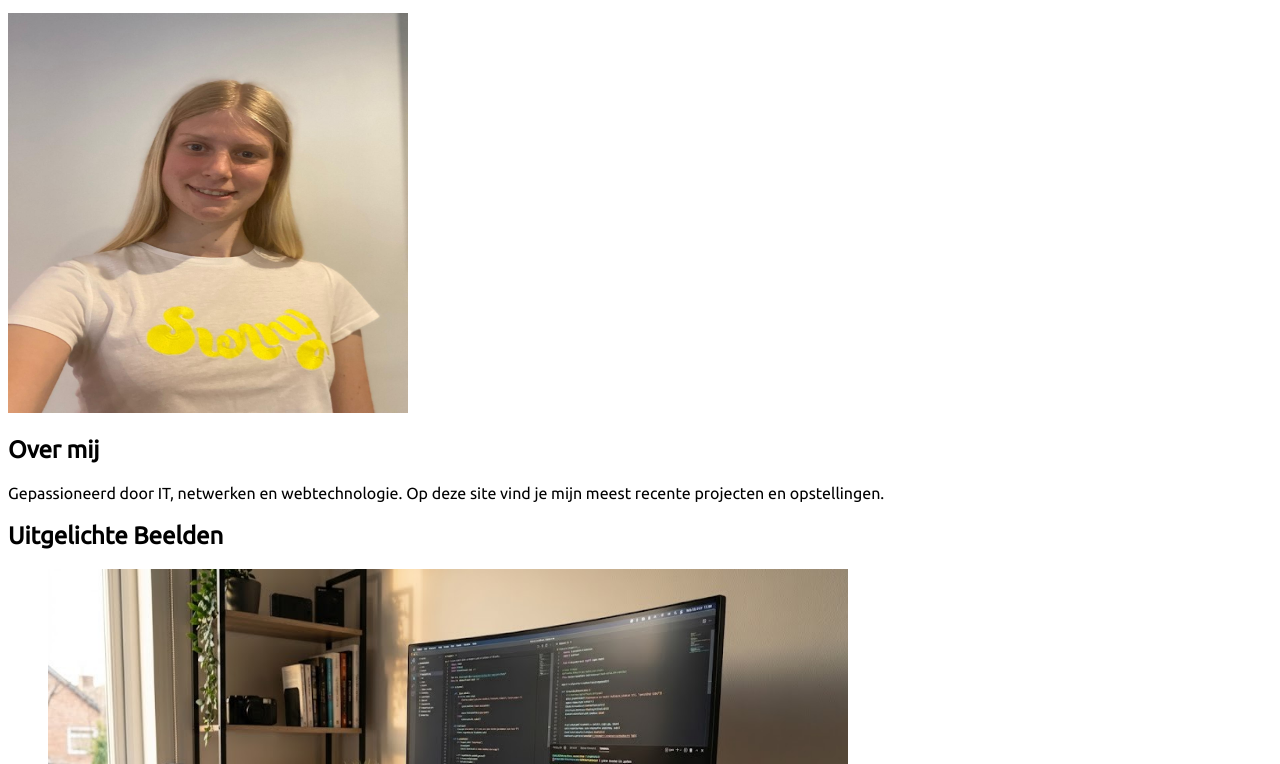
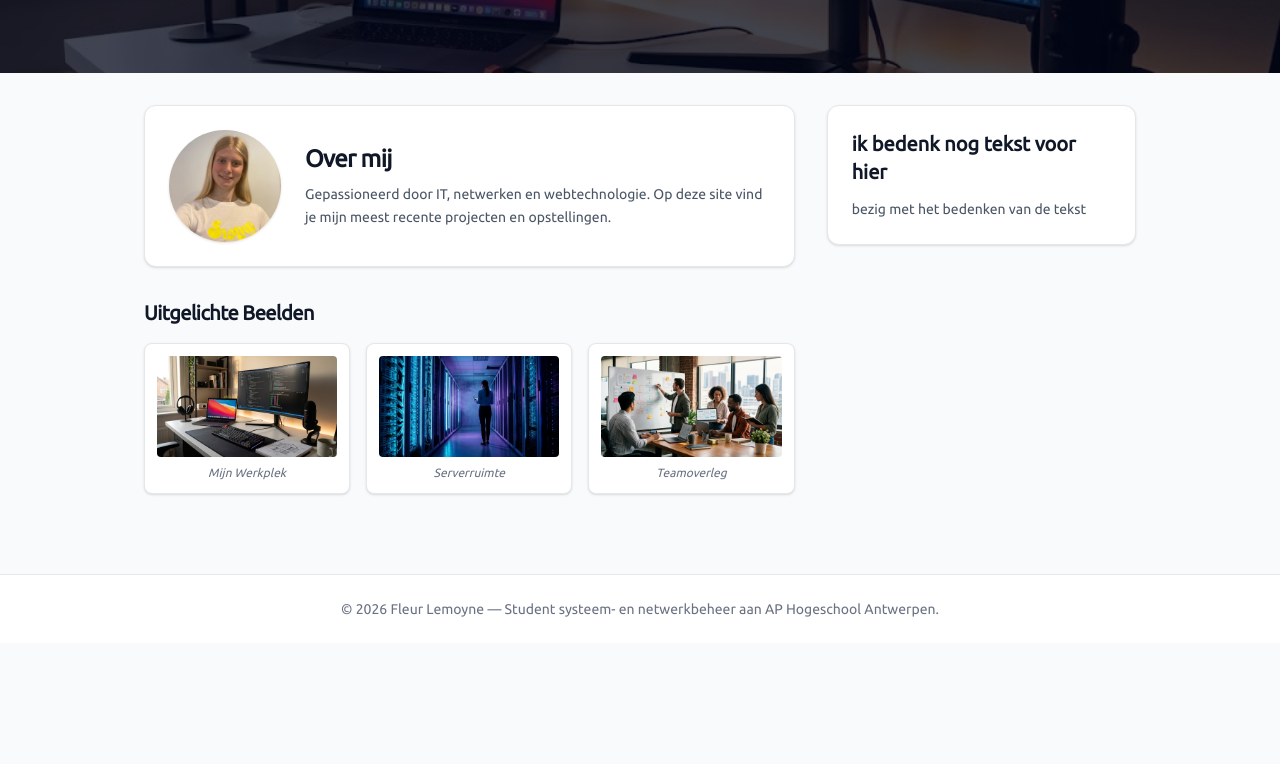
Before and after one commit to lemoynefleur206/mijn-portfolio, a plain HTML site: page index.html in a window 1280 px wide. Shown: the part 281-1045 px from the top of the page. After the commit the page ends 924 px from the top, so only its background shows below. Drawn offline with Linux system fonts and the light colour scheme; files whose address does not match are found by name.

Commit message:
opmaak fix andere pagina's

```diff
--- a/index.html
+++ b/index.html
@@ -9,7 +9,7 @@
   <link rel="preconnect" href="https://fonts.gstatic.com" crossorigin>
   <link href="https://fonts.googleapis.com/css2?family=Ubuntu&display=swap" rel="stylesheet">
   <link rel="stylesheet" href="https://cdnjs.cloudflare.com/ajax/libs/font-awesome/6.5.1/css/all.min.css">
-  <link href="css/tailwind.css">
+  <link rel="stylesheet" href="css/tailwind.css">
   <link rel="stylesheet" href="css/style.css">
 </head>
 
--- a/portfolio.html
+++ b/portfolio.html
@@ -10,7 +10,7 @@
   <link rel="preconnect" href="https://fonts.gstatic.com" crossorigin>
   <link href="https://fonts.googleapis.com/css2?family=Ubuntu&display=swap" rel="stylesheet">
   <link rel="stylesheet" href="https://cdnjs.cloudflare.com/ajax/libs/font-awesome/6.5.1/css/all.min.css">
-  <link href="css/tailwind.css">
+  <link rel="stylesheet" href="css/tailwind.css">
   <link rel="stylesheet" href="css/style.css">
 </head>
 
```
Also changed, not shown: project.html (+1 -1 lines).
